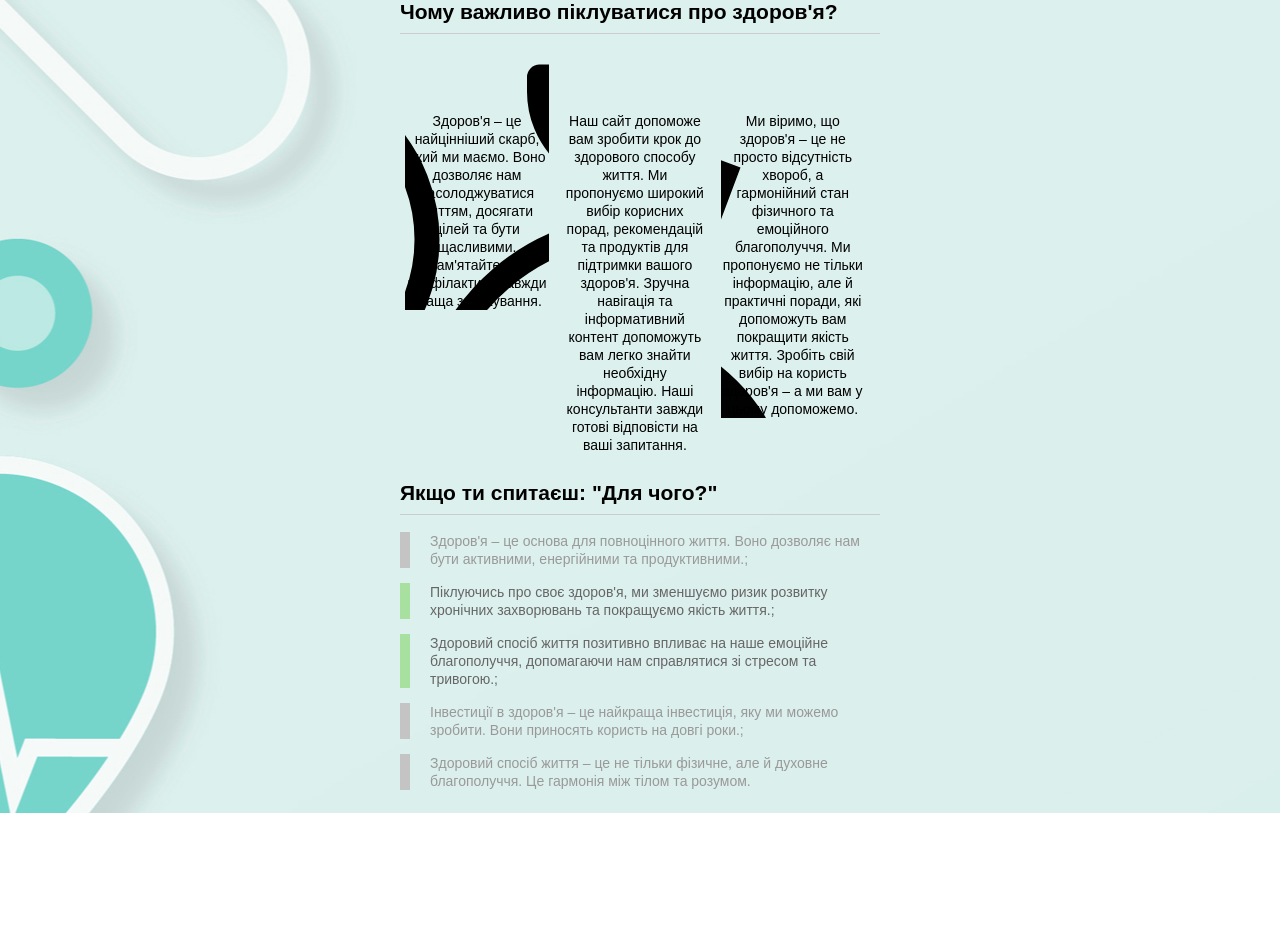
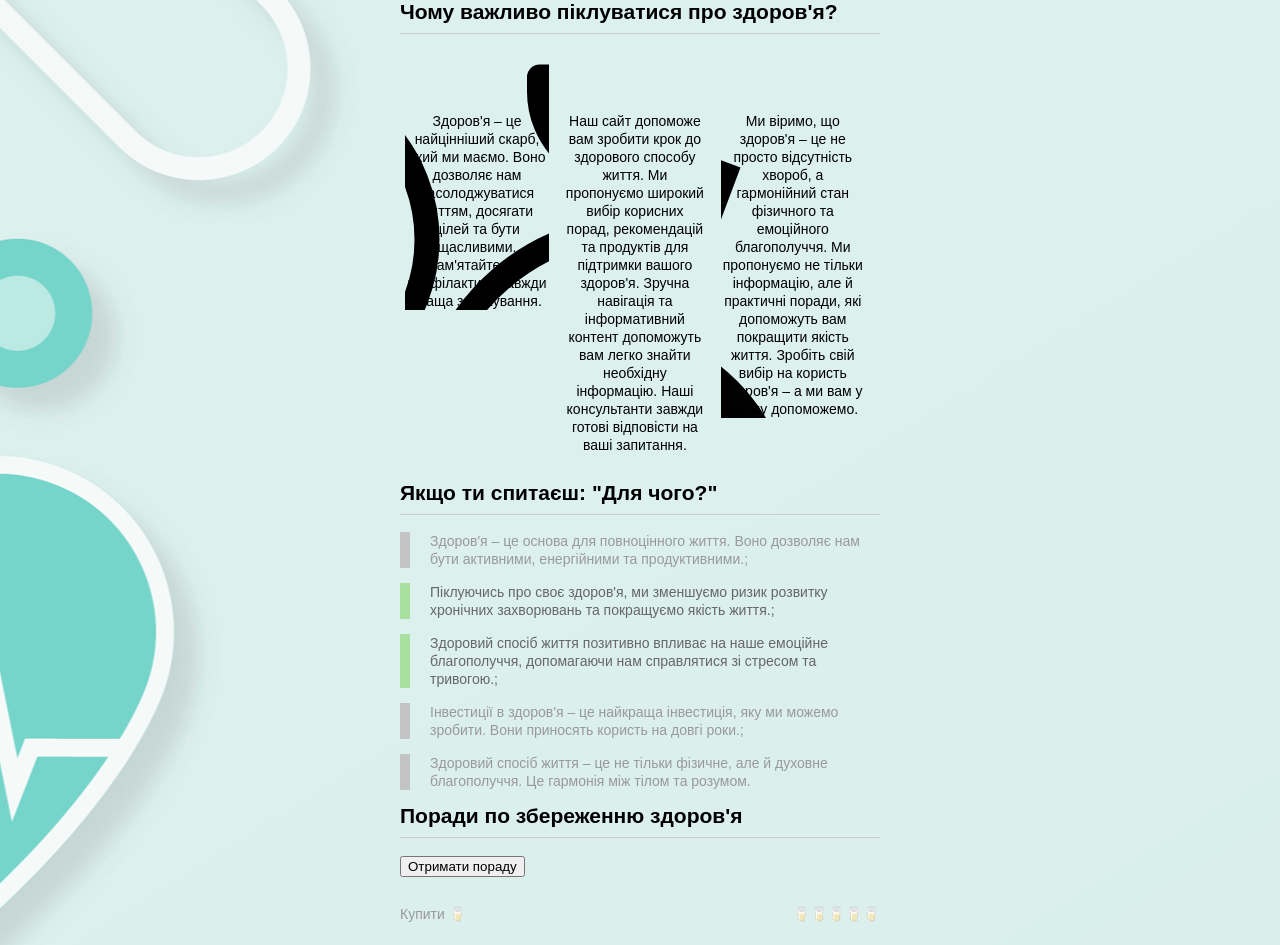
Before and after one commit to DarynaPolt/Save_health, a plain HTML site: page index.html in a window 1280 px wide. Shown: the part 454-1399 px from the top of the page. Before the commit the page ends 1267 px from the top, so only its background shows below. Drawn offline with Linux system fonts and the light colour scheme; files whose address does not match are found by name.

Commit message:
Update index.html

```diff
--- a/index.html
+++ b/index.html
@@ -30,8 +30,19 @@
           <li class="skills-item vip">Здоровий спосіб життя – це не тільки фізичне, але й духовне благополуччя. Це гармонія між тілом та розумом.</li>
         </ul>
       </section>
+
+    <section class="wishes">
+      <h2>Поради по збереженню здоров'я</h2>
+      <button id="btn_health_wishes">Отримати пораду</button>
+      <p id="p_health-wishes"></p>
+    </section>
+
       <footer class="site-footer">
+        <p id="btn-buy-tablets"> Купити 🥛 </p>
+        <p id="count-of-tablets"></p>
       </footer>
+
     </div>
   </body>
+  <script src="js/scripts.js"></script>
 </html>
```
